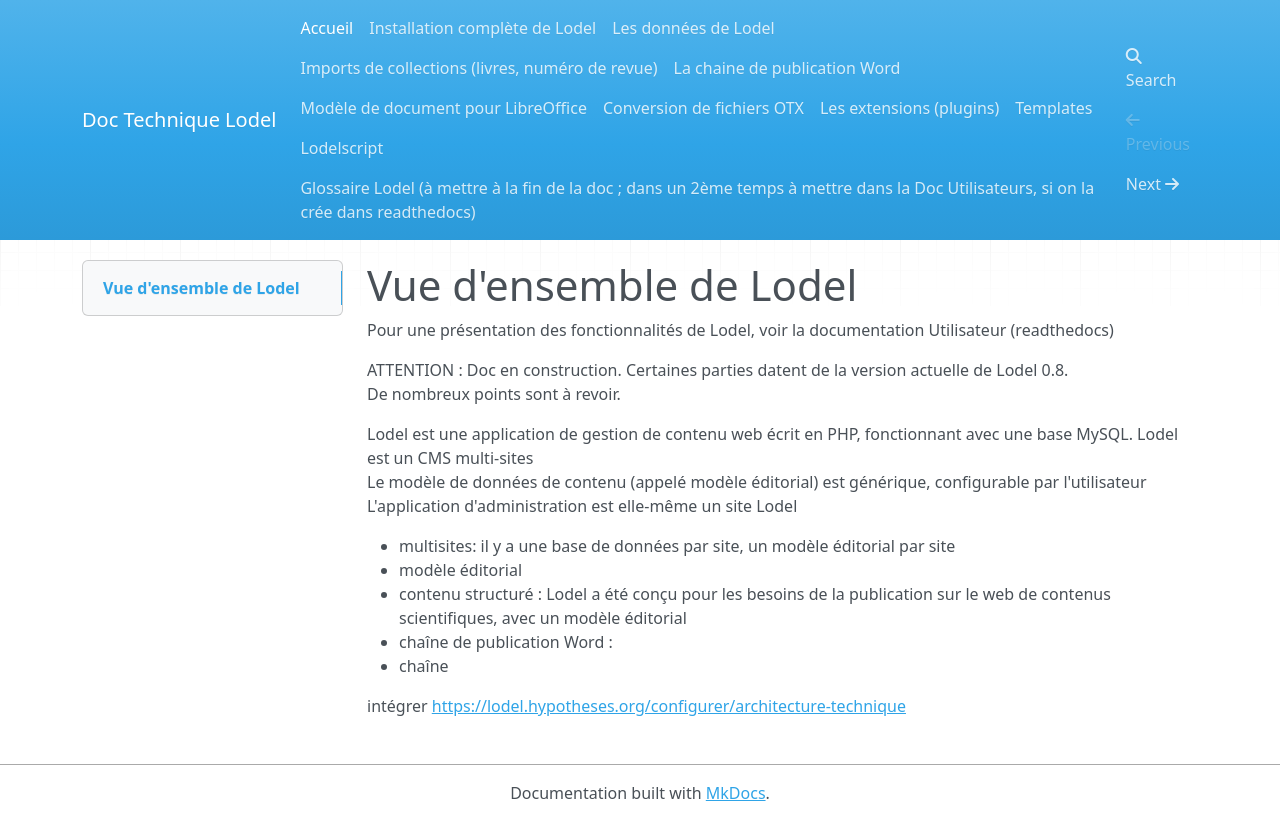
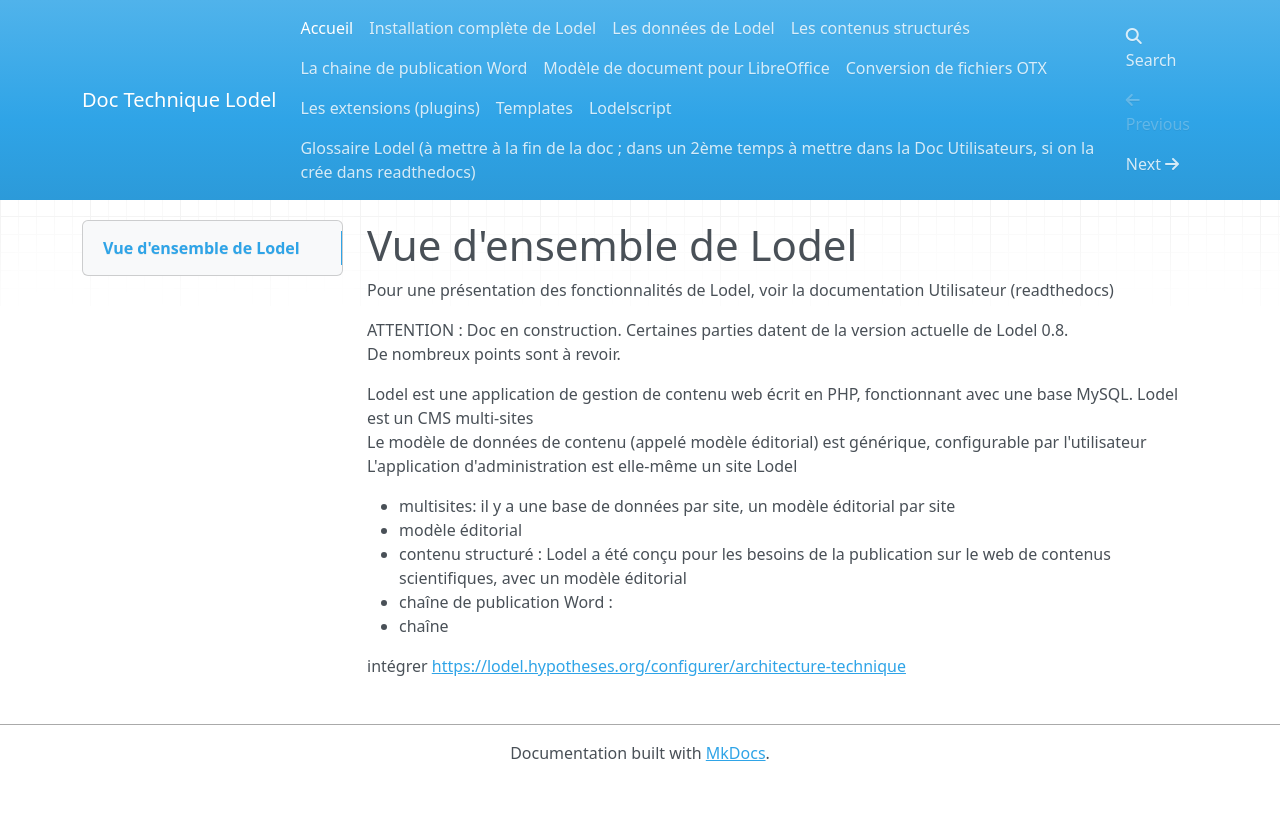
Before and after one commit to ValentinGeorgesDubost/Doc-Lodel, an MkDocs documentation site: the page built from docs/index.md, in a window 1280 px wide. Shown: the top 840 px of the page. Built offline with MkDocs 1.6.1, drawn with Linux system fonts in a browser that asks for light colours; nearby versions of some CDN libraries; old or Windows-style settings are respelled for this version of MkDocs.

Commit message:
Update mkdocs.yml

```diff
--- a/mkdocs.yml
+++ b/mkdocs.yml
@@ -4,7 +4,7 @@ pages:
 - Accueil: 'index.md'
 - Installation complète de Lodel: 'installer lodel.md'
 - Les données de Lodel: 'Modèle éditorial.md'
-- Imports de collections (livres, numéro de revue): 'METS.md'
+- Les contenus structurés: 'Contenus structurés.md'
 - La chaine de publication Word: 'Modèle de document pour Microsoft Word.md'
 - 'Modèle de document pour LibreOffice.md'
 - Conversion de fichiers OTX: 'OTX.md'
```
